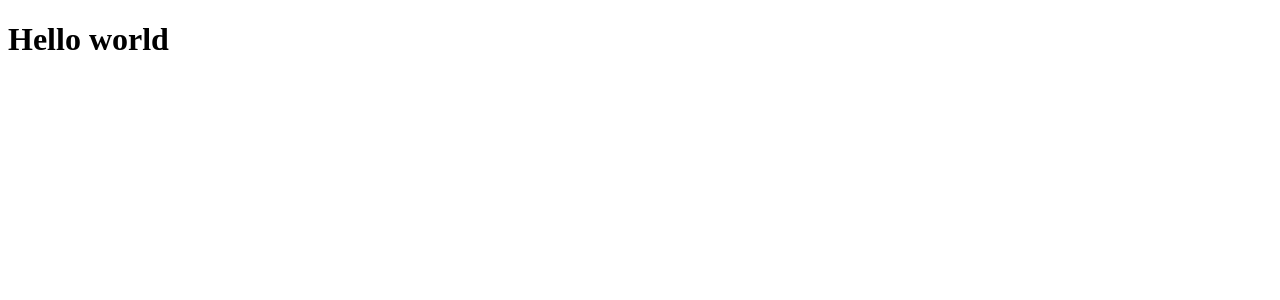
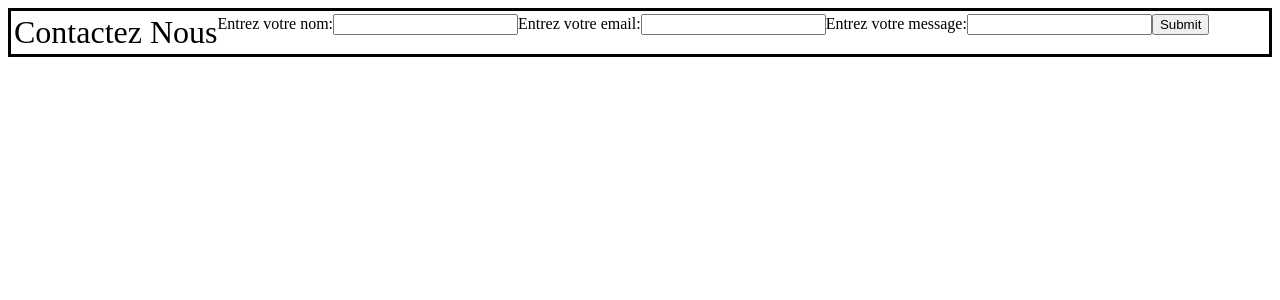
Before and after one commit to Jm49000/Hackathon-1, a React (Vite) app: page / in a window 1280 px wide. Shown: the top 300 px of the page. Built offline with nearby package versions, Linux system fonts and the light colour scheme.

Commit message:
contactform

```diff
--- a/src/App.jsx
+++ b/src/App.jsx
@@ -1,6 +1,9 @@
 import "./App.css";
-import MainComponent from "@components/MainComponent";
+import ContactForm from "@components/ContactForm";
+
 
 export default function App() {
-  return <MainComponent />;
+  return (
+  <ContactForm/>
+  );
 }
--- /dev/null
+++ b/src/components/ContactForm.jsx
@@ -0,0 +1,53 @@
+import "./ContactForm.scss";
+import { useState } from 'react';
+
+const ContactForm = () => {
+  const [inputs, setInputs] = useState({});
+
+  const handleChange = (event) => {
+    const name = event.target.name;
+    const value = event.target.value;
+    setInputs(values => ({...values, [name]: value}))
+  }
+
+  const handleSubmit = (event) => {
+    event.preventDefault();
+    console.log(inputs);
+  }
+
+  return (
+    <>
+    <section>
+    <div className="title">Contactez Nous</div>
+    <form onSubmit={handleSubmit}>
+      <label>Entrez votre nom:
+      <input
+        type="text"
+        name="username"
+        value={inputs.username || ""}
+        onChange={handleChange}
+      />
+      </label>
+      <label>Entrez votre email:
+        <input
+          type="email"
+          name="email"
+          value={inputs.email || ""}
+          onChange={handleChange}
+        />
+        </label>
+      <label>Entrez votre message:
+        <input
+          type="message"
+          name="message"
+          value={inputs.message || ""}
+          onChange={handleChange}
+        />
+        </label>
+        <input type="submit" />
+    </form>
+    </section>
+    </>
+  )
+}
+export default ContactForm;
--- /dev/null
+++ b/src/components/ContactForm.scss
@@ -0,0 +1,20 @@
+section {
+    border:3px solid black;
+    box-shadow: 2px;
+    padding:3px;
+    display:flex;
+    }
+
+.title {
+    text-align: center;
+    font-size: 2em;
+}
+.form {
+    display: flex;
+}
+.label {
+
+}
+.input {
+
+}
```
Also changed, not shown: 1 other file (tests, documents, lock files or other folders).
